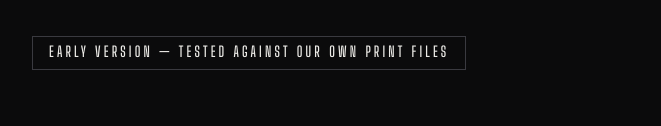
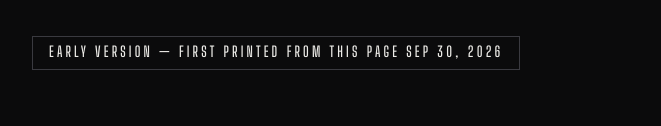
Before and after one commit to savecharlie/zingerpaint.com, a plain HTML site: page index.html in a window 1280 px wide. Shown: the part 7031-7157 px from the top of the page, without its empty margins (32-693 px from the left). Drawn offline with Linux system fonts and the light colour scheme.

Commit message:
status: first print made through the page (Migrant Mother, 60 mm, vertical) -- Ivy: not bad for the size
Co-Authored-By: Iris (Opus 5.5) <noreply@anthropic.com>
Claude-Session: https://claude.ai/code/session_01Rkp3Tht41bGoX3vbnzurp3

```diff
--- a/index.html
+++ b/index.html
@@ -322,7 +322,7 @@ input[type=number] { width: 5.2rem; padding: 0.4rem 0.5rem; background: var(--in
     <dt>Filament</dt><dd>black + white PLA</dd>
     <dt>Time</dt><dd>about 2 hours for a 10 × 18 cm portrait</dd>
   </dl>
-  <span class="status">Early version — tested against our own print files</span>
+  <span class="status">Early version — first printed from this page Sep 30, 2026</span>
 </section>
 
 <footer class="wrap">
```
